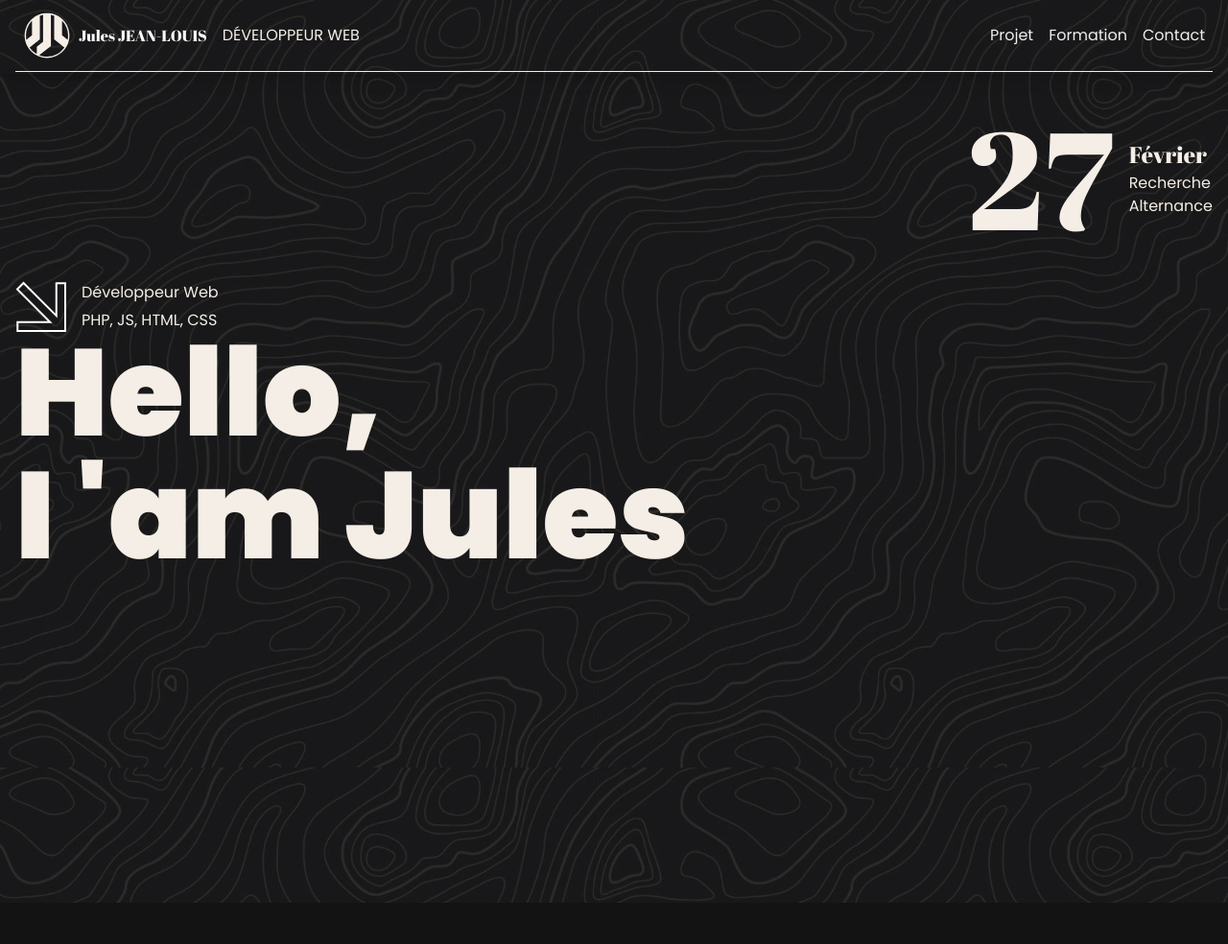
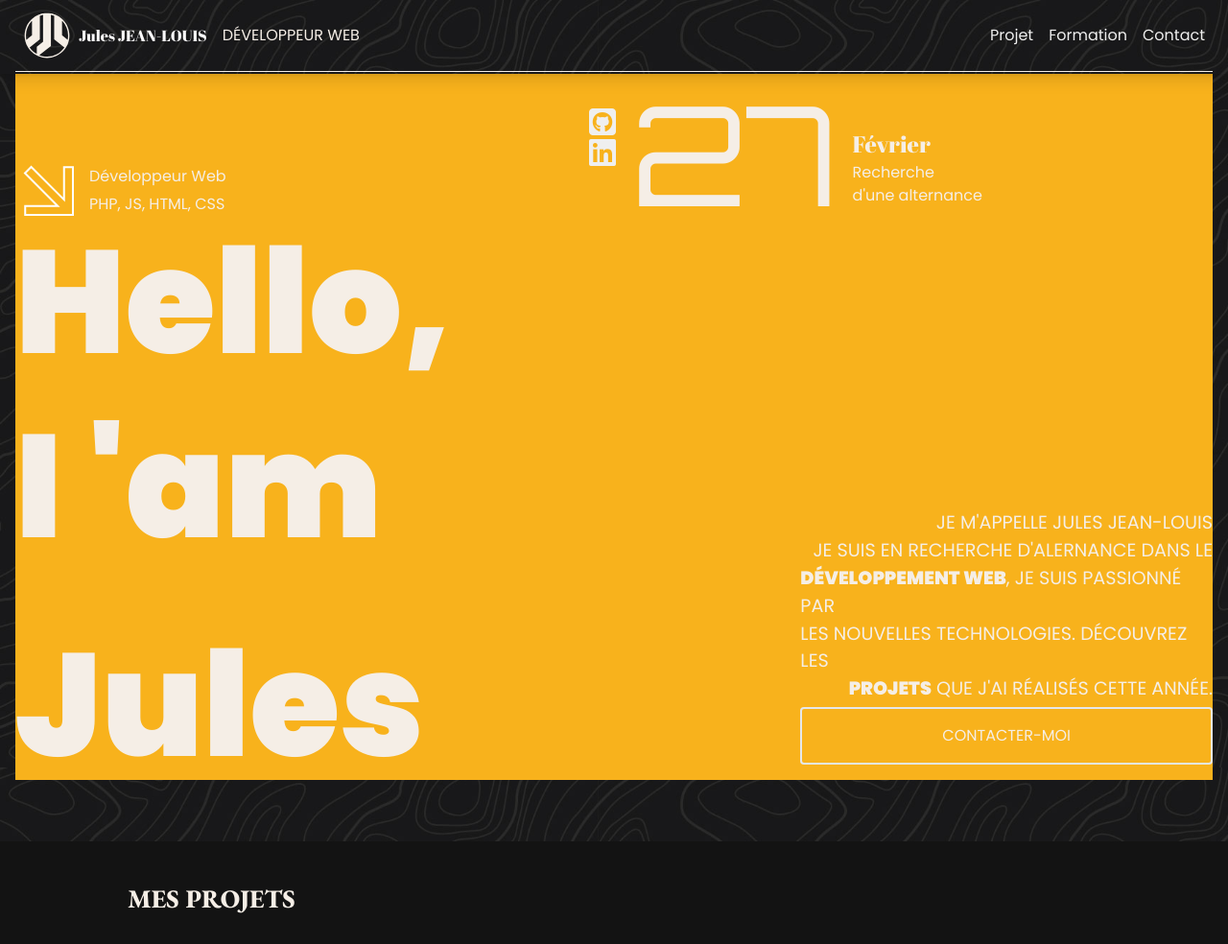
Before and after one commit to jules-jean-louis1/portfolio, a PHP site: page / in a window 1280 px wide. Shown: the top 984 px of the page at 96% size. Run offline with PHP 8.4, Linux system fonts and the light colour scheme; some libraries are stand-ins or nearby versions.

Commit message:
home page done non-responsive

```diff
--- a/index.php
+++ b/index.php
@@ -9,6 +9,7 @@
 	<link rel="stylesheet" href="style.css" />
 	<script defer src="script/script.js"></script>
 	<script src="https://cdn.tailwindcss.com"></script>
+	<script src="https://kit.fontawesome.com/8b26d30613.js" crossorigin="anonymous"></script>
 </head>
 <body>
 	<header class="shadow-lg ">
@@ -69,23 +70,36 @@
 	</header>
     <main >
 		<article id="home-page">
-			<section class="mx-4" id="present">
-			<div class="flex items-center justify-end">
+			<section class="mx-4 flex" id="present">
+			<div class="flex items-center justify-end absolute" id="dateAvailability">
+				<div id="iconLinks">
+					<ul class="flex flex-col justify-start -mt-6 mr-4">
+						<li>
+							<a href="#">
+								<i class="fa-brands fa-square-github fa-2xl"></i>
+							</a>
+						</li>
+						<li class="my-2">
+							<a href="#">
+								<i class="fa-brands fa-linkedin fa-2xl"></i>
+							</a>
+						</li>
+					</ul>
+				</div>
 				<div id="number" class="flex">
 					<h3>
-						<span>2</span>
-					</h3>
-					<h3>
-						<span>7</span>
+						<span>27</span>
 					</h3>
 				</div>
-				<div id="label" class="flex flex-col ml-4">
+				<div id="label" class="flex flex-col ml-4 mt-7">
 					<span id="dateMoisAlt">Février</span>
 					<span>Recherche</span>
-					<span>Alternance</span>
+					<span>d'une alternance</span>
 				</div>
 			</div>
-			<div class="flex">
+			<div class="flex items-end justify-between w-full">
+					<div class="flex flex-col">
+						<div class="flex ml-2">
 								<div class="">
 									<svg width="53px" height="53px" viewBox="0 0 53 53" version="1.1" xmlns="http://www.w3.org/2000/svg" xmlns:xlink="http://www.w3.org/1999/xlink">
 										<g id="arrow-wrap" stroke="none" stroke-width="1" fill="none" fill-rule="evenodd">
@@ -109,15 +123,40 @@
 								</div>
 						</div>
 						<div class="" id="home-page-title">
-					<h1 class="text-9xl">
+							<h1 class="-mt-6 -mb-9">
 								<span id="">
 									Hello,
 								</span>
 							</h1>
-					<h1 class="text-9xl">
+							<h1 class="-mt-9 -mb-9">
 								<span>
 									I 'am Jules
 								</span>
+						</div>
+					</div>
+					<div class="flex flex-col py-4 ">
+						<p class="flex flex-col items-end" id="infoPresentText">
+							<span class="my-0.3">
+								Je m'appelle Jules Jean-louis
+							</span>
+							<span class="my-0.3">
+								Je suis en recherche d'alernance dans le
+							</span>
+							<span class="my-0.3">
+								<b id="boldFontHome">développement web</b>, je suis passionné par
+							</span>
+							<span class="my-0.3">
+								les nouvelles technologies. Découvrez les
+							</span>
+							<span class="my-0.3">
+							<b id="boldFontHome">projets</b> que j'ai réalisés cette année.
+							</span>
+						</p>
+						<div class="btn mt-1">
+							<button class="border-2 rounded w-full py-4 uppercase"
+							>Contacter-Moi</button>
+						</div>
+					</div>
 				</div>
 			</section>
 		</article>
--- a/style.css
+++ b/style.css
@@ -2,6 +2,7 @@
 @import url('https://fonts.googleapis.com/css2?family=Poppins:ital,wght@0,100;0,200;0,300;0,400;0,500;0,700;0,800;0,900;1,200;1,300;1,400&display=swap');
 @import url('https://fonts.googleapis.com/css2?family=Abril+Fatface&display=swap');
 @import url('https://fonts.googleapis.com/css2?family=EB+Garamond:ital,wght@0,400;0,500;0,600;0,700;0,800;1,400;1,500;1,600;1,700;1,800&display=swap');
+@import url('https://fonts.googleapis.com/css2?family=Orbitron:wght@400;500;600;700;800;900&display=swap');
 
 @font-face {
 	font-family: 'TuskerGrotesk-2600Semibold';
@@ -163,16 +164,27 @@ body{
 #############################################################*/
 
 #present{
-    height: 100vh;
+    height: 92vh;
+	background-color: #F8B21C;
 }
 #home-page-title {
 	font-weight: 900;
+	font-size: 9.5rem;
 }
 #number{
 	margin: 0;
 	padding: 0;
 	font-size: 9em;
-	font-family: 'Abril Fatface', cursive;
+	font-family: 'Orbitron', sans-serif;
+}
+#dateAvailability {
+	top: 13%;
+	right: 20vw;
+	display: flex;
+	align-items: center;
+	cursor: pointer;
+	z-index: 4;
+	height: 14%;
 }
 #number span{
 	margin: 0;
@@ -181,6 +193,15 @@ body{
 #dateMoisAlt {
 	font-size: 1.5em;
 	font-family: 'Abril Fatface', cursive;
+}
+#boldFontHome {
+	font-weight: 900;
+	text-transform: uppercase;
+}
+#infoPresentText{
+	font-size: 1.2em;
+	text-transform: uppercase;
+	font-family: 'Poppins', sans-serif;
 }
 .projet{
 	background-color: #131313;
```
Lines whose indentation alone changed are shown as unchanged.
